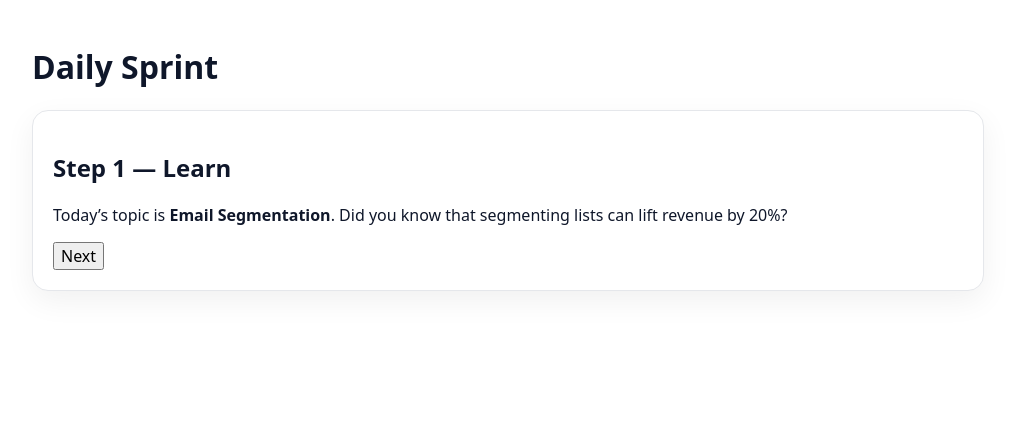
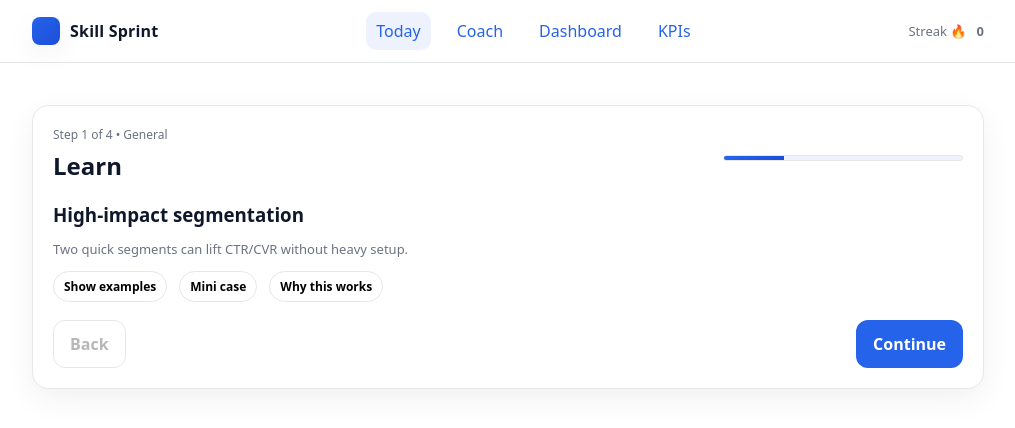
Before and after one commit to jammoody/skill-sprint, a Next.js app: page /sprint in a window 1280 px wide. Shown: the top 428 px of the page, without its empty margins (132-1147 px from the left). Built offline with nearby package versions, Linux system fonts and the light colour scheme; sample sign-in values are in the browser's storage.

Commit message:
Update sprint.js

```diff
--- a/pages/sprint.js
+++ b/pages/sprint.js
@@ -1,40 +1,206 @@
 // pages/sprint.js
-import { useState } from 'react'
-import Link from 'next/link'
+import { useEffect, useMemo, useState } from 'react';
+import Link from 'next/link';
+import Nav from '../components/Nav';
+import { getProfile, getKPIs, setKPIs, appendHistory } from '../lib/store';
 
-export default function Sprint() {
-  const [step, setStep] = useState(1)
+export default function Sprint(){
+  const profile = useMemo(()=>getProfile(),[]);
+  const kpisObj = useMemo(()=>getKPIs(),[]);
+  const [seed,setSeed]=useState(null);
+
+  const [step,setStep]=useState(0);
+  const [day,setDay]=useState({ title:'High-impact segmentation', knowledge:'Two quick segments can lift CTR/CVR without heavy setup.', task:'Create 2 segments you can email this week.', reflection:'What did you try (≤10 min)? What changed (number/observation)? What will you do tomorrow?' });
+
+  const [expand,setExpand]=useState({ examples:false, why:false, case:false });
+  const [segments,setSegments]=useState([{name:'',criteria:''},{name:'',criteria:''}]);
+  const [already,setAlready]=useState(false);
+  const [upgrade,setUpgrade]=useState(false);
+  const [goal,setGoal]=useState('');
+  const [note,setNote]=useState('');
+  const [rating,setRating]=useState(0);
+
+  const cats = Object.keys(kpisObj.categories||{});
+  const [kCat,setKCat]=useState(cats[0]||'');
+  const [kMetric,setKMetric]=useState('');
+  const [kNew,setKNew]=useState('');
+
+  useEffect(()=>{
+    if (!profile) { if (typeof window !== 'undefined') window.location.assign('/onboarding'); return; }
+    try{
+      const s = JSON.parse(localStorage.getItem('ss_sprint_seed')||'null');
+      if (s) { setSeed(s); setDay(d=>({...d, title: s.title || d.title })); }
+    }catch{}
+  },[profile]);
+
+  const steps=['Learn','Apply','Evolve','Coach'];
+  const progress=((step+1)/steps.length)*100;
+
+  function setSeg(i, field, val){ setSegments(arr=>{ const x=[...arr]; x[i] = {...x[i], [field]:val}; return x; }); }
+
+  function save(){
+    if (kCat && kMetric && kNew!=='') {
+      const clone = JSON.parse(JSON.stringify(kpisObj));
+      const row = (((clone.categories||{})[kCat]||{}).metrics||{})[kMetric];
+      if (row) row.current = Number(kNew);
+      setKPIs(clone);
+    }
+    const entry = {
+      date: new Date().toISOString(),
+      title: day.title,
+      learnExpansions: expand,
+      apply: { already, segments, upgrade },
+      reflection: note,
+      goals: [goal].filter(Boolean),
+      rating
+    };
+    appendHistory(entry);
+    setStep(3);
+  }
+
+  const metricsForCat = useMemo(()=>{
+    if (!kCat || !kpisObj.categories?.[kCat]?.metrics) return [];
+    return Object.keys(kpisObj.categories[kCat].metrics);
+  },[kCat, kpisObj]);
 
   return (
+    <>
+      <Nav active="today" />
       <main className="container">
-      <h1>Daily Sprint</h1>
+        <div className="card" style={{marginTop:18}}>
+          <div className="spaced">
+            <div>
+              <div className="small">Step {step+1} of 4 • {profile?.focus?.[0]||'General'}</div>
+              <h2 style={{margin:'6px 0 8px 0'}}>{steps[step]}</h2>
+            </div>
+            <div style={{minWidth:240}}><div className="progress"><span style={{width:`${progress}%`}}/></div></div>
+          </div>
 
-      {step === 1 && (
-        <div className="card">
-          <h2>Step 1 — Learn</h2>
-          <p>Today’s topic is <b>Email Segmentation</b>. Did you know that segmenting lists can lift revenue by 20%?</p>
-          <button className="button" onClick={() => setStep(2)}>Next</button>
+          {step===0 && (
+            <section style={{marginTop:12}}>
+              <h3 style={{margin:'0 0 6px 0'}}>{day.title}</h3>
+              <p className="help">{day.knowledge}</p>
+              <div className="inline" style={{marginTop:12}}>
+                <button className="btn btn-chip" onClick={()=>setExpand(e=>({...e, examples:!e.examples}))}>{expand.examples?'Hide':'Show'} examples</button>
+                <button className="btn btn-chip" onClick={()=>setExpand(e=>({...e, case:!e.case}))}>{expand.case?'Hide':'Mini case'}</button>
+                <button className="btn btn-chip" onClick={()=>setExpand(e=>({...e, why:!e.why}))}>{expand.why?'Hide':'Why this works'}</button>
+              </div>
+              {expand.examples && <div className="card" style={{marginTop:12}}><b>Examples</b><ul className="list"><li>Repeat buyers (90 days)</li><li>Browsed-abandoners (14 days)</li><li>High AOV customers</li></ul></div>}
+              {expand.case && <div className="card" style={{marginTop:12}}><b>Mini case</b><p className="help">A DTC brand created two segments and sent 3 emails. CTR +0.8pp; revenue +12% in 2 weeks.</p></div>}
+              {expand.why && <div className="card" style={{marginTop:12}}><b>Why this works</b><p className="help">Relevance → higher CTR → higher CVR. Segments reduce mismatch between message and intent.</p></div>}
+              <div className="spaced" style={{marginTop:18}}>
+                <button className="btn" disabled>Back</button>
+                <button className="btn btn-primary" onClick={()=>setStep(1)}>Continue</button>
+              </div>
+            </section>
+          )}
+
+          {step===1 && (
+            <section style={{marginTop:12}}>
+              <b>Task</b>
+              <p className="help" style={{marginTop:6}}>{day.task}</p>
+
+              <div className="inline" style={{gap:18, margin:'8px 0'}}>
+                <label className="inline" style={{gap:8}}>
+                  <input type="checkbox" checked={already} onChange={e=>setAlready(e.target.checked)} />
+                  <span>I’ve already done this</span>
+                </label>
+                {already && (
+                  <label className="inline" style={{gap:8}}>
+                    <input type="checkbox" checked={upgrade} onChange={e=>setUpgrade(e.target.checked)} />
+                    <span>Show next-level version</span>
+                  </label>
+                )}
+              </div>
+
+              {!already && (
+                <>
+                  <div className="row">
+                    {segments.map((s, i)=>(
+                      <div key={i} className="card">
+                        <b>Segment {i+1}</b>
+                        <input className="input" placeholder="Name" value={s.name} onChange={e=>setSeg(i,'name',e.target.value)} style={{marginTop:8}}/>
+                        <input className="input" placeholder="Criteria" value={s.criteria} onChange={e=>setSeg(i,'criteria',e.target.value)} style={{marginTop:8}}/>
+                      </div>
+                    ))}
+                  </div>
+                  <button className="btn btn-chip" style={{marginTop:8}} onClick={()=>setSegments(a=>[...a,{name:'',criteria:''}])}>+ Add another</button>
+                </>
+              )}
+
+              {already && (
+                <div className="card" style={{marginTop:8}}>
+                  <b>Upgrade suggestions</b>
+                  <ul className="list">
+                    <li>Add 1 dynamic block per segment (headline/product).</li>
+                    <li>Test a 3-email sequence: nudge → social proof → offer.</li>
+                    <li>Layer time window (last 14d vs 90d) to increase freshness.</li>
+                  </ul>
                 </div>
               )}
 
-      {step === 2 && (
-        <div className="card">
-          <h2>Step 2 — Do</h2>
-          <p>Create one new customer segment today (e.g. repeat buyers vs new).</p>
-          <button className="button" onClick={() => setStep(3)}>Next</button>
+              <input className="input" placeholder="Your one goal for the next month" value={goal} onChange={e=>setGoal(e.target.value)} style={{marginTop:12}}/>
+
+              <div className="spaced" style={{marginTop:18}}>
+                <button className="btn" onClick={()=>setStep(0)}>Back</button>
+                <button className="btn btn-primary" onClick={()=>setStep(2)}>I’ve done this step</button>
               </div>
+            </section>
           )}
 
-      {step === 3 && (
+          {step===2 && (
+            <section style={{marginTop:12}}>
+              <b>Evolve</b>
+              <p className="help" style={{marginTop:6}}>{day.reflection}</p>
+              <textarea className="textarea" placeholder="One insight or blocker…" value={note} onChange={e=>setNote(e.target.value)} />
+
+              <div className="row two" style={{marginTop:10}}>
                 <div className="card">
-          <h2>Step 3 — Reflect</h2>
-          <p>Did this feel useful? What did you notice?</p>
-          <textarea rows="3" placeholder="Type your reflection…" className="textarea" />
-          <div style={{marginTop: "12px"}}>
-            <Link href="/" className="button">Finish</Link>
+                  <b>Update a KPI (optional)</b>
+                  {cats.length===0 ? <p className="help" style={{marginTop:6}}>No KPIs yet. Add some in <Link href="/kpis">KPIs</Link>.</p> : (
+                    <>
+                      <select className="select" value={kCat} onChange={e=>{ setKCat(e.target.value); setKMetric(''); }} style={{marginTop:8}}>
+                        {cats.map(c=><option key={c} value={c}>{c}</option>)}
+                      </select>
+                      <select className="select" value={kMetric} onChange={e=>setKMetric(e.target.value)} style={{marginTop:8}}>
+                        <option value="">Select metric</option>
+                        {Object.keys(kpisObj.categories[kCat].metrics).map(m=><option key={m} value={m}>{m}</option>)}
+                      </select>
+                      <input className="input" type="number" placeholder="New value" value={kNew} onChange={e=>setKNew(e.target.value)} style={{marginTop:8}}/>
+                    </>
+                  )}
+                </div>
+                <div className="card">
+                  <b>How useful?</b>
+                  <div className="inline" style={{marginTop:8}}>
+                    {[1,2,3,4,5].map(n=><button key={n} className="btn" onClick={()=>setRating(n)} style={{borderColor: rating===n?'var(--accent)':'var(--border)'}}>{n}</button>)}
                   </div>
                 </div>
+              </div>
+
+              <div className="spaced" style={{marginTop:18}}>
+                <button className="btn" onClick={()=>setStep(1)}>Back</button>
+                <button className="btn btn-primary" onClick={save}>Save & get coach feedback</button>
+              </div>
+            </section>
           )}
+
+          {step===3 && (
+            <section style={{marginTop:12}}>
+              <b>Coach now</b>
+              <ul className="list">
+                <li>If CTR ≥ 2.5% this week, ship the second email with tighter hook.</li>
+                <li>If CTR &lt; 2.5%, test subject line: curiosity + specificity.</li>
+                <li>Schedule a 10-minute slot tomorrow to iterate.</li>
+              </ul>
+              <div className="spaced" style={{marginTop:18}}>
+                <Link className="btn" href="/dashboard">Go to dashboard</Link>
+                <button className="btn btn-primary" onClick={()=>window.location.assign('/coach')}>Talk to coach</button>
+              </div>
+            </section>
+          )}
+        </div>
       </main>
-  )
+    </>
+  );
 }
```
Lines whose indentation alone changed are shown as unchanged.
